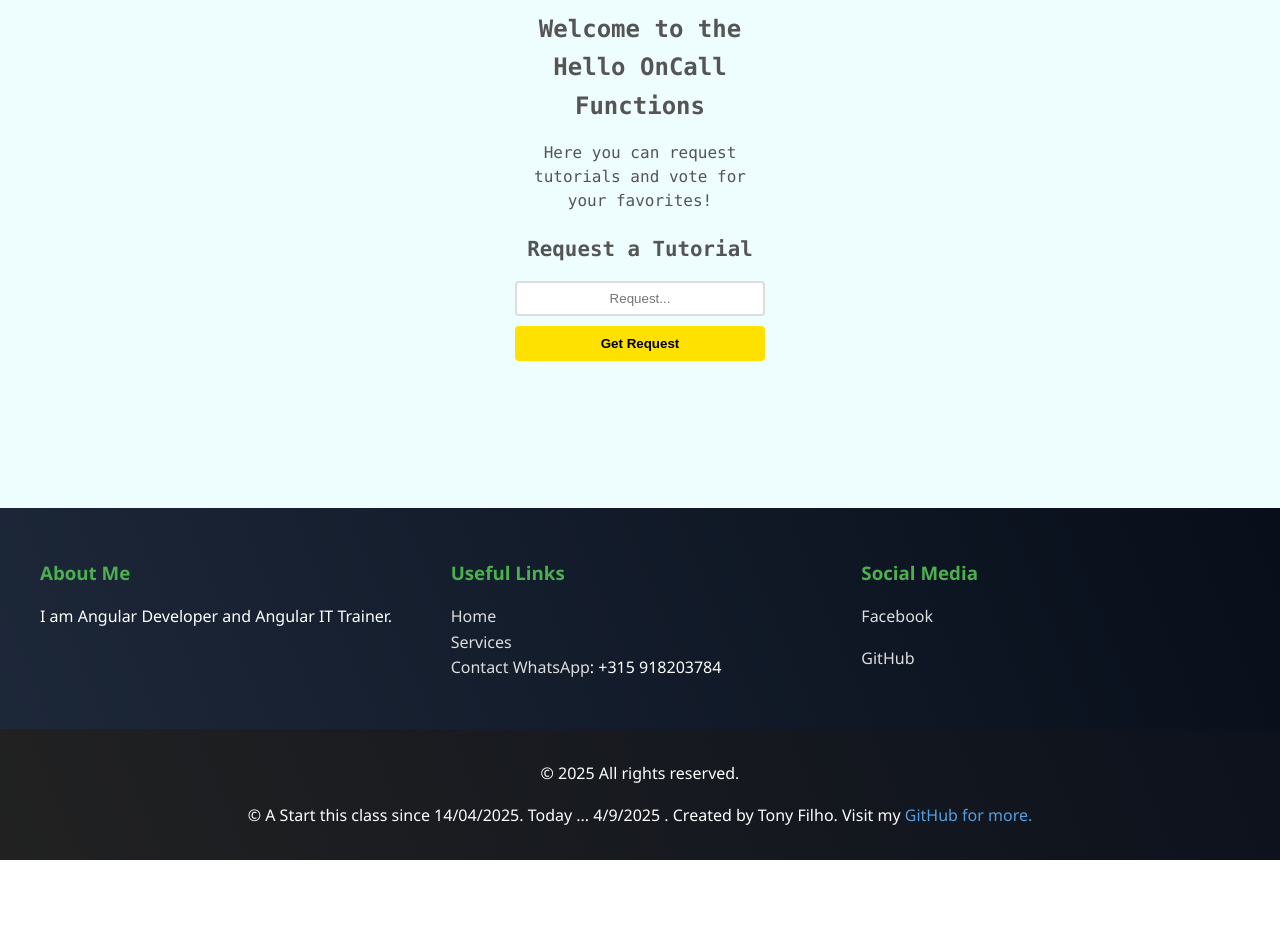
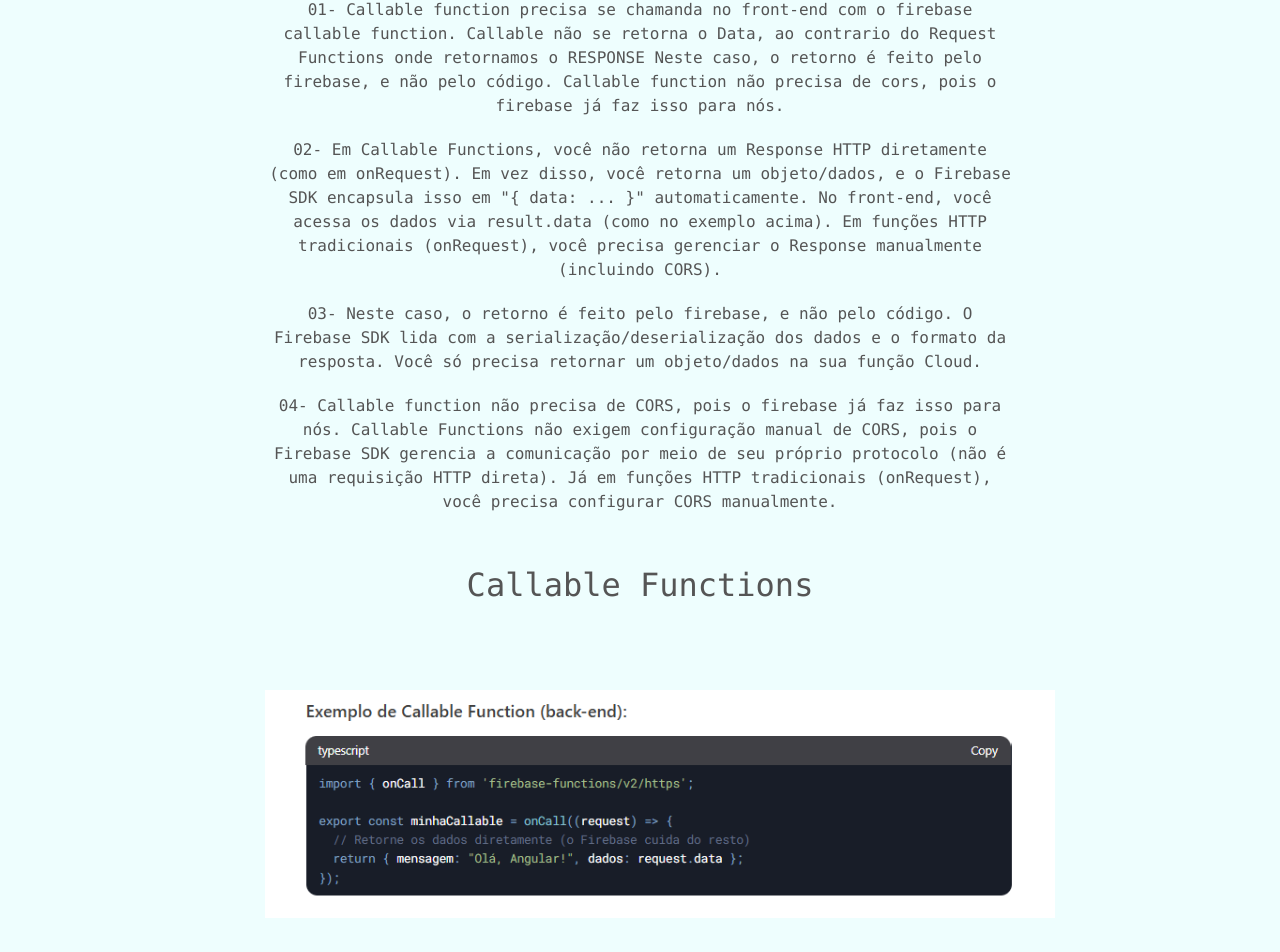
Before and after one commit to Tonyfilho/firebase_function, an Angular app: page /class/hello in a window 1280 px wide. Shown: the part 322-1274 px from the top of the page. Before the commit the page ends 1182 px from the top, so only its background shows below. Built offline with nearby package versions, Linux system fonts and the light colour scheme.

Commit message:
fixing text and css

```diff
--- a/src/app/app.component.css
+++ b/src/app/app.component.css
@@ -22,14 +22,15 @@ app-header {
 
 /* Conteúdo principal */
 main {
-  flex: 1;
-  min-height: 75vh;
+  width: 100%;
+  min-height: max-content;
   display: flex;
   flex-wrap: wrap;
   align-items: center;
   justify-content: center;
   align-content: center;
   background-color: var(--background-color);
+
 }
 
 /* Rodapé */
--- a/src/app/class/hello/hello.component.css
+++ b/src/app/class/hello/hello.component.css
@@ -1,5 +1,5 @@
 .center {
-    width: 250px; /* mesma largura do header */
+  width: 750px; /* mesma largura do header */
   margin: 0 auto; /* centraliza horizontalmente */
   padding: 20px;
   text-align: center; /* centraliza o texto */
@@ -64,6 +64,28 @@
   min-height: 20px;
 }
 
+.welcome-title {
+  padding: 15px;
+  font-size: 2rem;
+}
+
+/*imagens */
+.images {
+  width: 100%;
+  min-height: 35vh; /* Garante no mínimo a altura da viewport */
+  display: flex;
+  justify-content: center;
+  align-items: center;
+  background-image: url("./../../../asset/img/01_Callable_Function_ex.png");
+  background-size: contain;
+  background-position: center;
+  background-repeat: no-repeat;
+  padding: 20px; /* Espaço nas bordas em telas pequenas */
+}
+
+
+
+
 /* Responsividade para telas menores */
 @media (max-width: 400px) {
   .center {
@@ -79,3 +101,21 @@
     font-size: 1.1rem;
   }
 }
+/* Responsividade para telas menores */
+@media (max-width: 768px) {
+  .image {
+    background-attachment: scroll; /* Remove parallax em mobile */
+  }
+
+  .welcome-title {
+    padding: 15px;
+    font-size: 2rem;
+  }
+  .center h1 {
+    font-size: 1.3rem;
+  }
+
+  .center h2 {
+    font-size: 1.1rem;
+  }
+}
--- a/src/app/class/hello/hello.component.html
+++ b/src/app/class/hello/hello.component.html
@@ -1,12 +1,42 @@
 <div class="center">
   <h1>Welcome to the Hello OnCall Functions</h1>
-    <p>Here you can request tutorials and vote for your favorites!</p>
-         <!-- new request modal -->
+  <p>01- Callable function precisa se chamanda no front-end com o firebase callable function.
+    Callable não se retorna o Data, ao contrario do Request Functions onde retornamos o RESPONSE
+    Neste caso, o retorno é feito pelo firebase, e não pelo código.
+    Callable function não precisa de cors, pois o firebase já faz isso para nós.</p>
+
+  <p>
+    02- Em Callable Functions, você não retorna um Response HTTP diretamente (como em onRequest). Em vez disso, você
+    retorna um objeto/dados, e o Firebase SDK encapsula isso em "{{ '{' }} data: ... {{ '}' }}" automaticamente.
+    No front-end, você acessa os dados via result.data (como no exemplo acima).
+    Em funções HTTP tradicionais (onRequest), você precisa gerenciar o Response manualmente (incluindo CORS).
+
+  </p>
+
+  <p>
+    03- Neste caso, o retorno é feito pelo firebase, e não pelo código.
+    O Firebase SDK lida com a serialização/deserialização dos dados e o formato da resposta. Você só
+    precisa retornar um objeto/dados na sua função Cloud.
+  </p>
+
+  <p>
+   04- Callable function não precisa de CORS, pois o firebase já faz isso para nós.
+    Callable Functions não exigem configuração manual de CORS, pois o Firebase SDK gerencia a comunicação
+    por meio de seu próprio protocolo (não é uma requisição HTTP direta). Já em funções HTTP tradicionais (onRequest),
+    você precisa configurar CORS manualmente.
+  </p>
+  <p class="welcome-title">Callable Functions</p>
+  <div class="images">
+  </div>
+
+
+
+
 
   <h2>Request a Tutorial</h2>
   <form>
     <input type="text" name="request" placeholder="Request...">
-        <button  (click)="getHello()">Get Request</button>
+    <button (click)="getHello()">Get Request</button>
     <p class="error"></p>
   </form>
 
```
Also changed, not shown: src/asset/img/01_Callable_Function_ex.png (added), 1 other file (tests, documents, lock files or other folders). Lines whose indentation alone changed are shown as unchanged.
